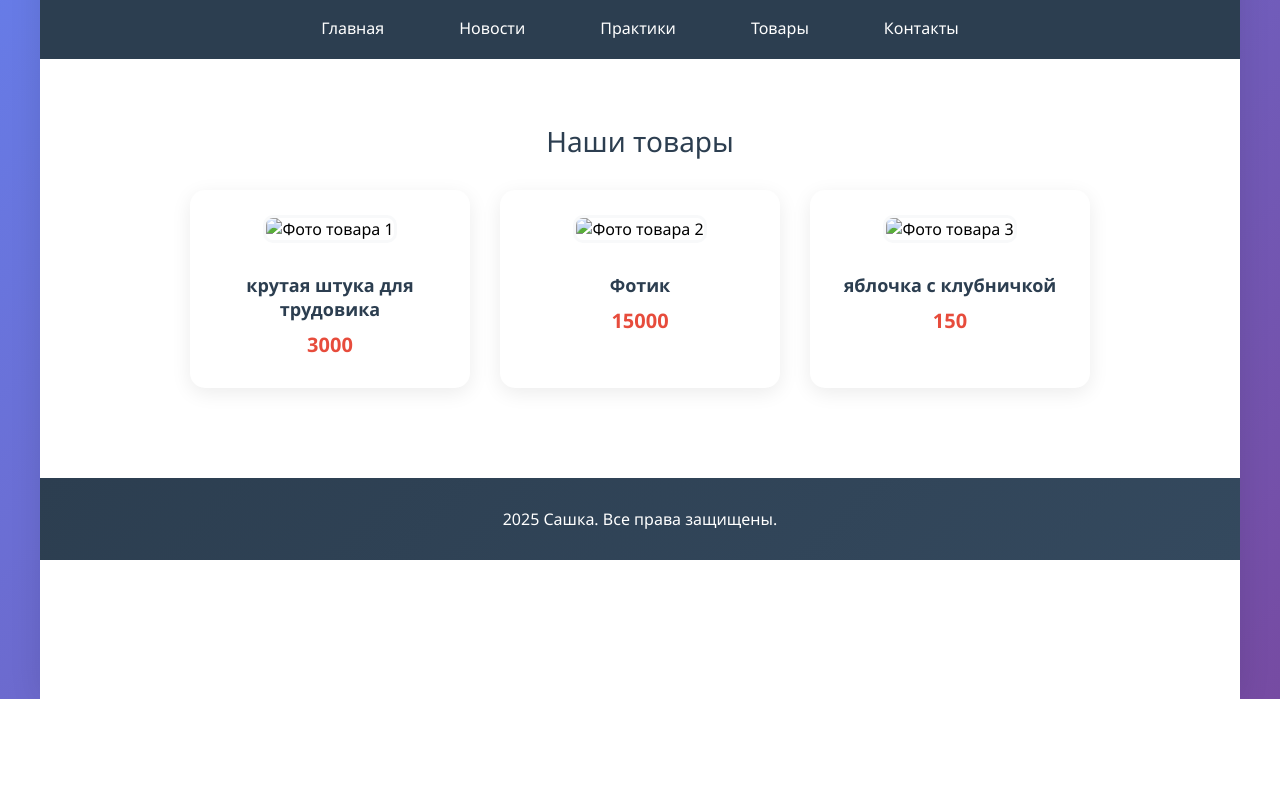
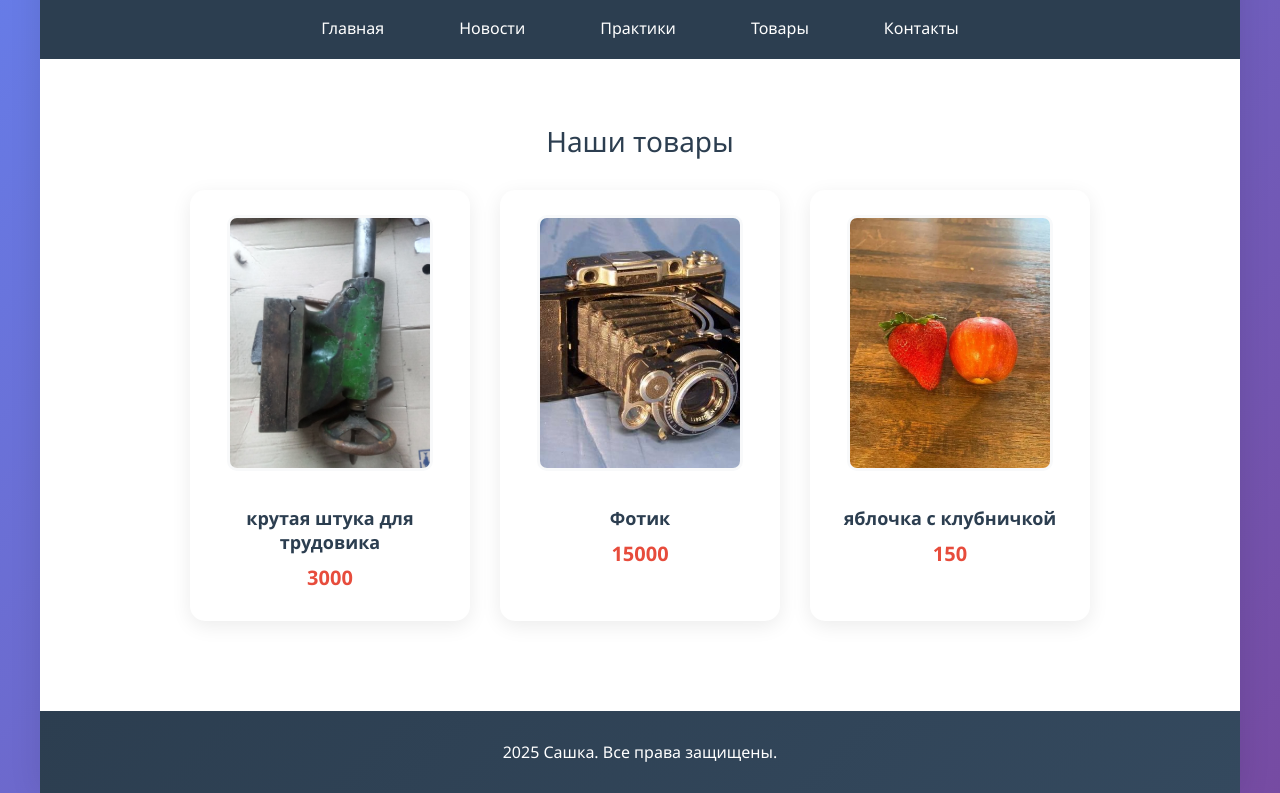
Before and after one commit to blur3773/frontend-and-backend-practice, a plain HTML site: page pages/goods.html in a window 1280 px wide. Shown: the part 101-894 px from the top of the page. Before the commit the page ends 800 px from the top, so only its background shows below. Drawn offline with Linux system fonts and the light colour scheme; the site is published under a folder, as on GitHub Pages, so addresses that start at the root find nothing.

Commit message:
some update)

```diff
--- a/pages/goods.html
+++ b/pages/goods.html
@@ -32,17 +32,17 @@
                 <h2 class="section-title">Haши товары</h2>
                 <div class="products-grid">
                     <div class="product-card">
-                        <img class="product-image" src="/images/goods1.jpg"  width="200" height="250" alt="Фото товара 1">
+                        <img class="product-image" src="../images/goods1.jpg"  width="200" height="250" alt="Фото товара 1">
                         <h3 class="product-name">крутая штука для трудовика</h3>
                         <p class="product-price">3000</p>
                     </div>
                     <div class="product-card">
-                        <img class="product-image" src="/images/goods2.jpg"  width="200" height="250" alt="Фото товара 2">
+                        <img class="product-image" src="../images/goods2.jpg"  width="200" height="250" alt="Фото товара 2">
                         <h3 class="product-name">Фотик</h3>
                         <p class="product-price">15000</p>
                     </div>
                     <div class="product-card">
-                        <img class="product-image" src="/images/goods3.jpg"  width="200" height="250" alt="Фото товара 3">
+                        <img class="product-image" src="../images/goods3.jpg"  width="200" height="250" alt="Фото товара 3">
                         <h3 class="product-name">яблочка с клубничкой</h3>
                         <p class="product-price">150</p>
                     </div>
```
